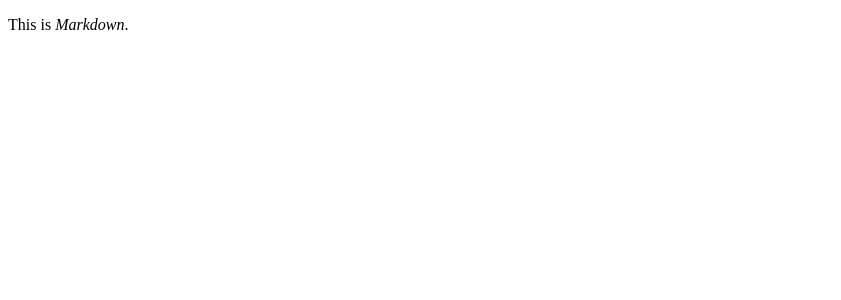
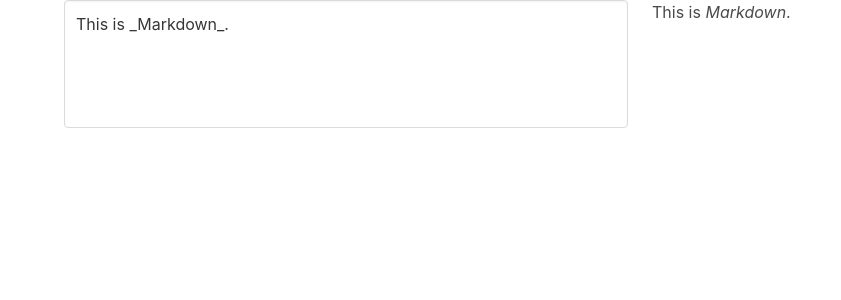
Before and after one commit to muzhaqi16/markdown-editor, a React (Create React App) app: page / in a window 1280 px wide. Shown: the top 300 px of the page, without its empty margins (0-841 px from the left). Built offline with nearby package versions, Linux system fonts and the light colour scheme.

Commit message:
add basic working functionality

```diff
--- a/package.json
+++ b/package.json
@@ -3,6 +3,8 @@
   "version": "0.1.0",
   "private": true,
   "dependencies": {
+    "bulma": "^0.8.2",
+    "highlight.js": "^10.0.3",
     "marked": "^1.1.0",
     "react": "^16.13.1",
     "react-dom": "^16.13.1",
--- a/src/App.js
+++ b/src/App.js
@@ -1,13 +1,18 @@
-import React from 'react';
-import marked from 'marked';
+import React, { useState, useEffect } from 'react';
+import InputPane from './components/InputPane';
+import PreviewPane from './components/PreviewPane';
+
 function App() {
-  const getMarkdownText = () => {
-    var rawMarkup = marked('This is _Markdown_.', { sanitize: true });
-    return { __html: rawMarkup };
-  }
+
+  const [input, setInput] = useState('This is _Markdown_.')
   return (
-    <div dangerouslySetInnerHTML={getMarkdownText()} />
-  );
+    <div className="container">
+      <div className="columns is-mobile is-centered">
+        <InputPane onChange={setInput} />
+        <PreviewPane markdown={input} />
+      </div>
+    </div>
+  )
 }
 
 export default App;
--- /dev/null
+++ b/src/components/InputPane/InputPane.js
@@ -0,0 +1,13 @@
+import React from 'react'
+
+function InputPane(props) {
+    return (
+        <div className="control column is-half">
+            <textarea id="markdown" onChange={e => props.onChange(e.target.value)} className="textarea has-fixed-size" spellCheck="false" defaultValue="This is _Markdown_.">
+
+            </textarea>
+        </div>
+    )
+}
+
+export default InputPane
--- /dev/null
+++ b/src/components/InputPane/index.js
@@ -0,0 +1 @@
+export { default } from './InputPane'
--- /dev/null
+++ b/src/components/PreviewPane/PreviewPane.js
@@ -0,0 +1,30 @@
+import React from 'react'
+import marked from 'marked';
+
+marked.setOptions({
+    renderer: new marked.Renderer(),
+    highlight: function (code, language) {
+        const hljs = require('highlight.js');
+        const validLanguage = hljs.getLanguage(language) ? language : 'plaintext';
+        return hljs.highlight(validLanguage, code).value;
+    },
+    pedantic: false,
+    gfm: true,
+    breaks: false,
+    sanitize: false,
+    smartLists: true,
+    smartypants: false,
+    xhtml: false
+});
+
+function PreviewPane(props) {
+    const getMarkdownText = () => {
+        var rawMarkup = marked(props.markdown);
+        return { __html: rawMarkup };
+    }
+    return (
+        <div className="column is-half" dangerouslySetInnerHTML={getMarkdownText()} />
+    );
+}
+
+export default PreviewPane
--- /dev/null
+++ b/src/components/PreviewPane/index.js
@@ -0,0 +1 @@
+export { default } from './PreviewPane';
--- a/src/index.js
+++ b/src/index.js
@@ -1,5 +1,6 @@
 import React from 'react';
 import ReactDOM from 'react-dom';
+import 'bulma/css/bulma.css'
 import App from './App';
 
 ReactDOM.render(
```
Also changed, not shown: src/components/InputPanel/InputPanel.js (deleted, +0 -11 lines), src/components/PreviewPanel/PreviewPanel.js (deleted, +0 -11 lines), 1 other file (tests, documents, lock files or other folders).
